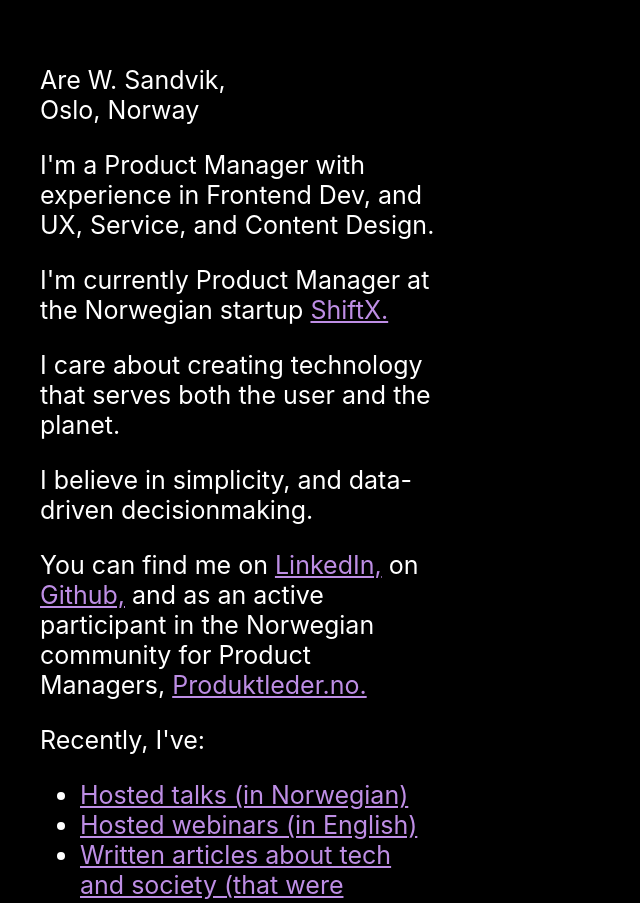
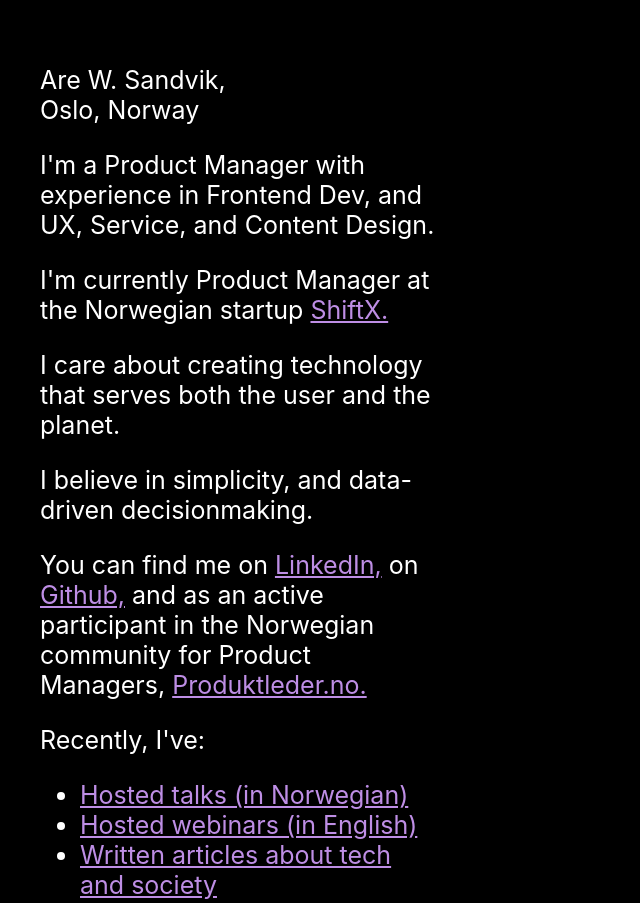
Before and after one commit to arews/portfolio, a React (Create React App) app in the folder web/: page / in a window 1280 px wide. Shown: the top 903 px of the page, without its empty margins (0-640 px from the left). Built offline with nearby package versions, Linux system fonts and the light colour scheme.

Commit message:
rewrite App.js

```diff
--- a/web/src/App.js
+++ b/web/src/App.js
@@ -56,7 +56,7 @@
           className="App-link"
           href="https://are-w-sandvik.medium.com/"
           rel="noopener noreferrer"
-        > Written articles about tech and society (that were published in Norwegian national newspapers)
+        > Written articles about tech and society
         </a> </li>
           </ul>
         </p>
```
